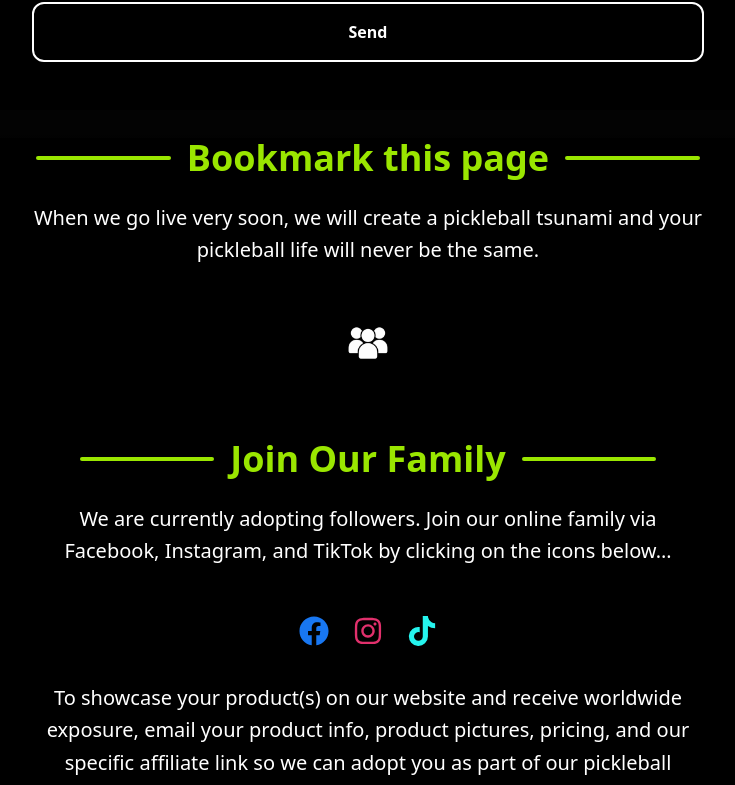
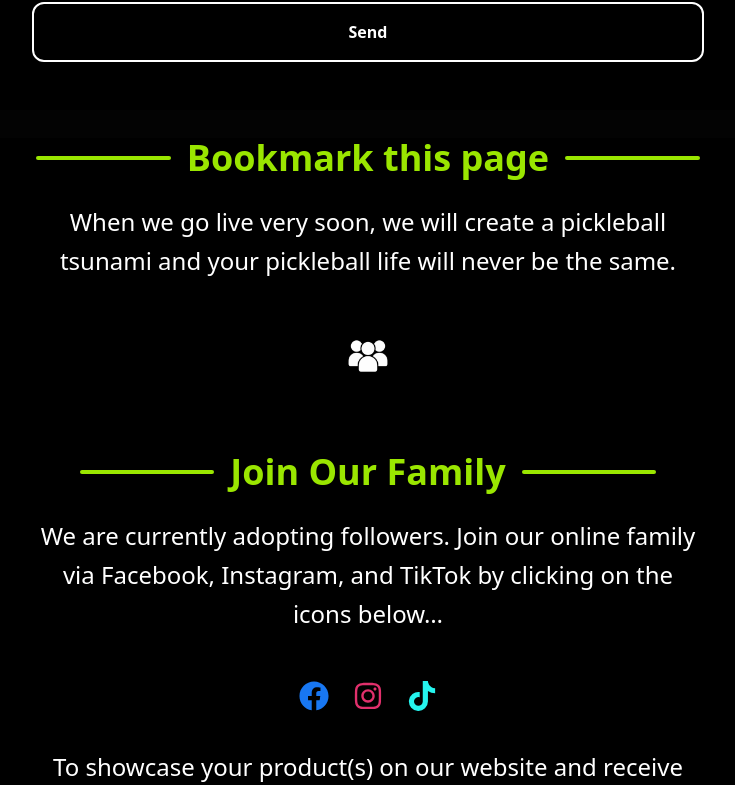
Before and after one commit to ahmedafzal98/wesellpickleball, a React (Vite) app in the folder client/: page / in a window 1280 px wide. Shown: the part 2300-3085 px from the top of the page, without its empty margins (272-1007 px from the left). Built offline with nearby package versions, Linux system fonts and the light colour scheme.

Commit message:
update changes

```diff
--- a/client/src/components/BookmarkSection.jsx
+++ b/client/src/components/BookmarkSection.jsx
@@ -32,7 +32,7 @@ const BookmarkSection = () => {
 
   return (
     <div className="overflow-x-hidden flex flex-col items-center justify-center bg-black px-4 sm:px-6 mt-7">
-      <div className="w-full max-w-2xl text-white text-lg sm:text-xl leading-relaxed text-center space-y-7 sm:space-y-9">
+      <div className="w-full max-w-2xl text-white text-xl sm:text-2xl leading-relaxed text-center space-y-7 sm:space-y-9">
         {/* Decorative "Bookmark this page." */}
         <div className="flex items-center justify-center mb-6">
           <div className="w-1/5 h-1 bg-lime-400 rounded-full" />
```
